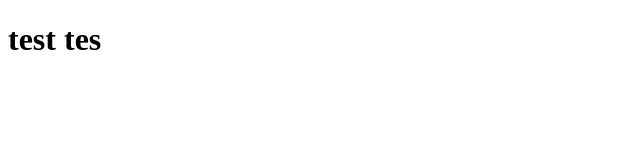
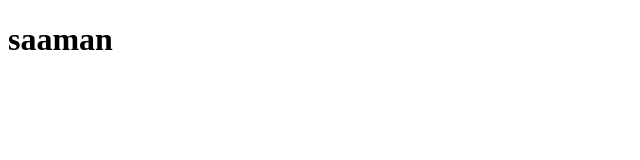
Before and after one commit to devmohamedamr/testrepo, a plain HTML site: page index.html in a window 1280 px wide. Shown: the full height of the page, 0-640 px from the left. Drawn offline with Linux system fonts and the light colour scheme.

Commit message:
second change

```diff
--- a/index.html
+++ b/index.html
@@ -7,7 +7,7 @@
 </head>
 <body>
   <div>
-      <h1>test tes</h1>
+      <h1>saaman</h1>
   </div>
 </body>
 </html>
```
